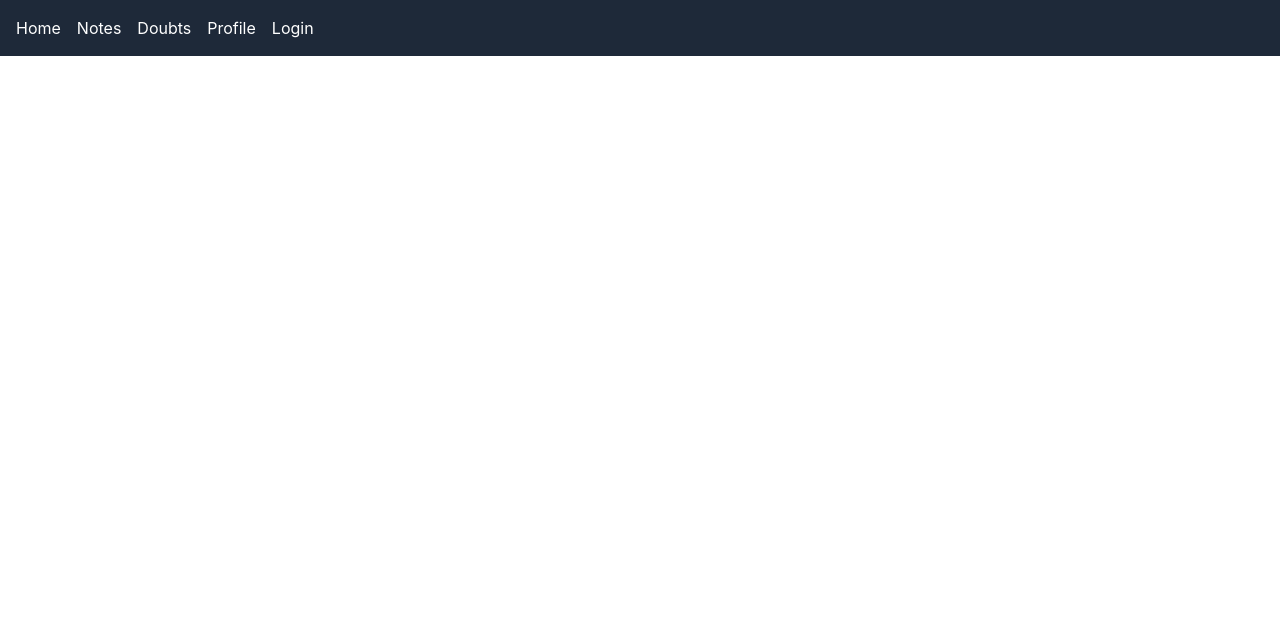
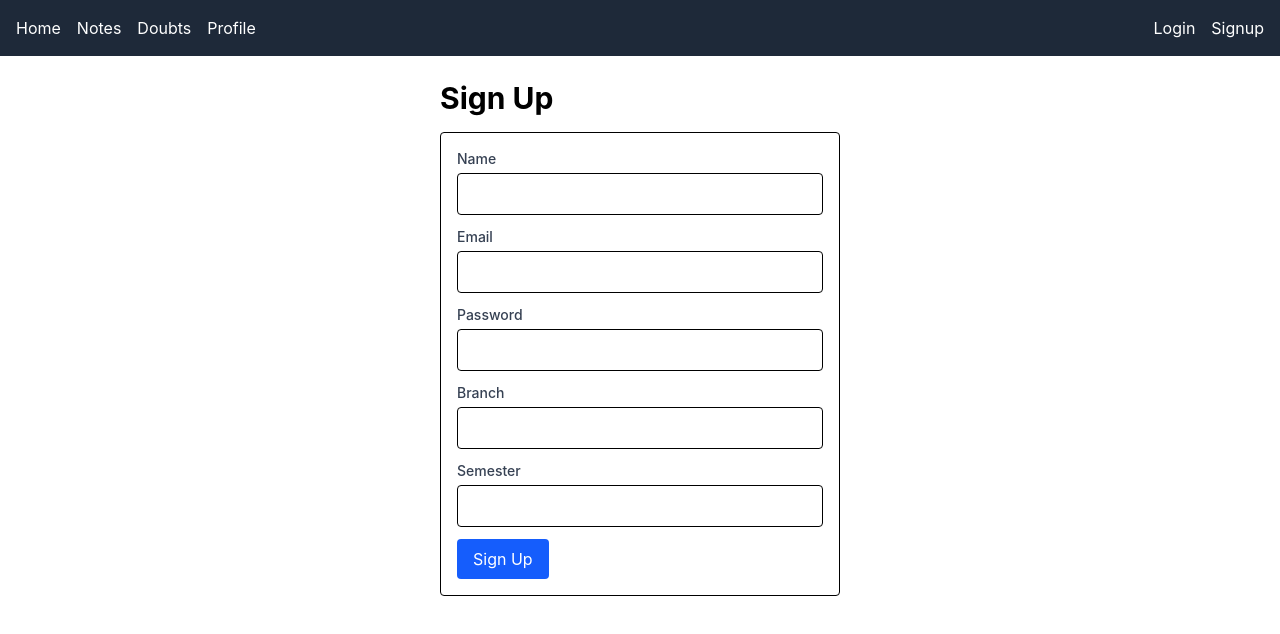
Before and after one commit to Uhaa-02/studycircle, a React (Vite) app in the folder client/: page /signup in a window 1280 px wide. Shown: the top 634 px of the page. Built offline with nearby package versions, Linux system fonts and the light colour scheme.

Commit message:
Add Signup page and Logout button, complete auth UI flow

```diff
--- a/client/src/App.jsx
+++ b/client/src/App.jsx
@@ -6,6 +6,7 @@ import DoubtFeed from './pages/DoubtFeed';
 import DoubtDetail from './pages/DoubtDetail';
 import Profile from './pages/Profile';
 import Login from './pages/Login';
+import Signup from './pages/Signup';
 
 function App() {
   return (
@@ -18,6 +19,7 @@ function App() {
         <Route path="/doubts/:id" element={<DoubtDetail />} />
         <Route path="/profile" element={<Profile />} />
         <Route path="/login" element={<Login />} />
+        <Route path="/signup" element={<Signup />} />
       </Routes>
     </BrowserRouter>
   );
--- a/client/src/components/Navbar.jsx
+++ b/client/src/components/Navbar.jsx
@@ -1,13 +1,31 @@
-import { Link } from 'react-router-dom';
+import { Link, useNavigate } from 'react-router-dom';
 
 function Navbar() {
+  const navigate = useNavigate();
+  const token = localStorage.getItem('token');
+
+  const handleLogout = () => {
+    localStorage.removeItem('token');
+    localStorage.removeItem('user');
+    navigate('/login');
+  };
+
   return (
-    <nav className="flex gap-4 p-4 bg-gray-800 text-white">
+    <nav className="flex gap-4 p-4 bg-gray-800 text-white items-center">
       <Link to="/">Home</Link>
       <Link to="/notes">Notes</Link>
       <Link to="/doubts">Doubts</Link>
       <Link to="/profile">Profile</Link>
-      <Link to="/login">Login</Link>
+      {token ? (
+        <button onClick={handleLogout} className="ml-auto text-red-300 hover:underline">
+          Logout
+        </button>
+      ) : (
+        <>
+          <Link to="/login" className="ml-auto">Login</Link>
+          <Link to="/signup">Signup</Link>
+        </>
+      )}
     </nav>
   );
 }
--- /dev/null
+++ b/client/src/pages/Signup.jsx
@@ -0,0 +1,57 @@
+import { useState } from 'react';
+import { useNavigate } from 'react-router-dom';
+import { useSignupMutation } from '../app/api/apiSlice';
+import FormInput from '../components/FormInput';
+
+function Signup() {
+  const navigate = useNavigate();
+  const [signup, { isLoading, error }] = useSignupMutation();
+
+  const [name, setName] = useState('');
+  const [email, setEmail] = useState('');
+  const [password, setPassword] = useState('');
+  const [branch, setBranch] = useState('');
+  const [semester, setSemester] = useState('');
+
+  const handleSubmit = async (e) => {
+    e.preventDefault();
+    try {
+      const result = await signup({
+        name,
+        email,
+        password,
+        branch,
+        semester: Number(semester),
+      }).unwrap();
+
+      localStorage.setItem('token', result.token);
+      localStorage.setItem('user', JSON.stringify(result));
+      navigate('/');
+    } catch (err) {
+      console.error('Signup failed:', err);
+    }
+  };
+
+  return (
+    <div className="p-6 max-w-md mx-auto">
+      <h1 className="text-3xl font-bold mb-4">Sign Up</h1>
+      <form onSubmit={handleSubmit} className="border p-4 rounded">
+        <FormInput label="Name" value={name} onChange={(e) => setName(e.target.value)} required />
+        <FormInput label="Email" type="email" value={email} onChange={(e) => setEmail(e.target.value)} required />
+        <FormInput label="Password" type="password" value={password} onChange={(e) => setPassword(e.target.value)} required />
+        <FormInput label="Branch" value={branch} onChange={(e) => setBranch(e.target.value)} required />
+        <FormInput label="Semester" type="number" value={semester} onChange={(e) => setSemester(e.target.value)} required />
+        {error && <p className="text-red-600 text-sm mb-2">{error.data?.message || 'Signup failed'}</p>}
+        <button
+          type="submit"
+          disabled={isLoading}
+          className="bg-blue-600 text-white px-4 py-2 rounded disabled:opacity-50"
+        >
+          {isLoading ? 'Signing up...' : 'Sign Up'}
+        </button>
+      </form>
+    </div>
+  );
+}
+
+export default Signup;
```
